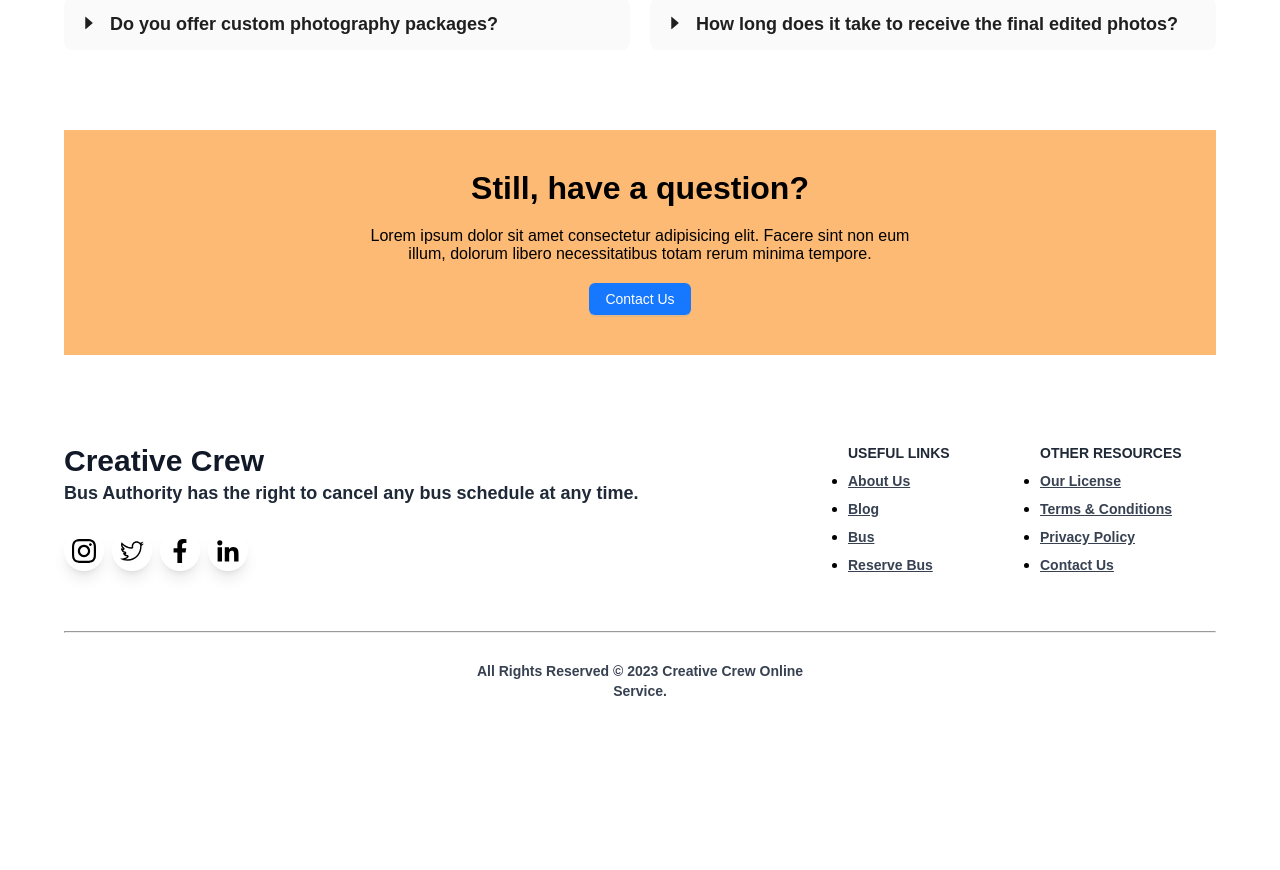
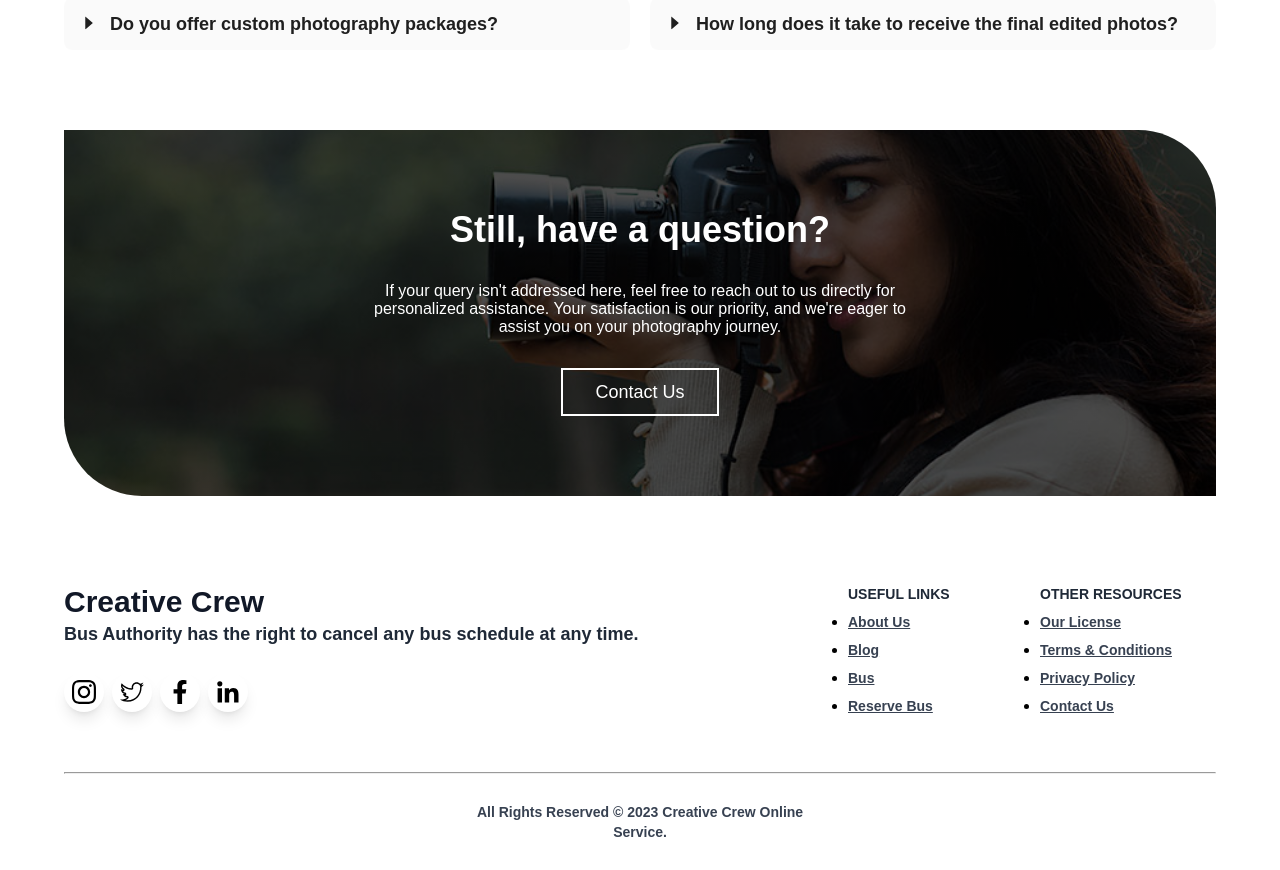
Before and after one commit to Ankan112/creative-crew, a Next.js app: page / in a window 1280 px wide. Shown: the part 4860-5730 px from the top of the page. Before the commit the page ends 5589 px from the top, so only its background shows below. Built offline with nearby package versions, Linux system fonts and the light colour scheme.

Commit message:
contact section aded

```diff
--- a/src/components/ui/Contact.jsx
+++ b/src/components/ui/Contact.jsx
@@ -1,18 +1,29 @@
 import { Button } from "antd";
 import Link from "next/link";
+import MainButton from "../shared/MainButton";
 
 const Contact = () => {
   return (
     <div className="main-container my-14">
-      <div className="text-center bg-orange-300 py-10">
-        <h1>Still, have a question?</h1>
-        <p className="my-5 w-2/4 mx-auto">
-          Lorem ipsum dolor sit amet consectetur adipisicing elit. Facere sint
-          non eum illum, dolorum libero necessitatibus totam rerum minima
-          tempore.
+      <div
+        className="text-center bg-no-repeat bg-cover bg-center rounded-tr-[78px] rounded-bl-[78px] text-white py-20"
+        style={{
+          background:
+            "linear-gradient(0deg, rgba(0, 0, 0, 0.7), rgba(0, 0, 0, 0.7)), url('/contact.jpg')",
+        }}
+      >
+        <h1 className="text-4xl">Still, have a question?</h1>
+        <p className="my-8 w-3/4 md:w-2/4 mx-auto">
+          If your query isn&#39;t addressed here, feel free to reach out to us
+          directly for personalized assistance. Your satisfaction is our
+          priority, and we&#39;re eager to assist you on your photography
+          journey.
         </p>
-        <Button type="primary">Contact Us</Button>
-        <Link href="/contact"></Link>
+        <MainButton
+          name="Contact Us"
+          link="/contact"
+          style="py-2 px-8 text-lg border-white text-white"
+        ></MainButton>
       </div>
     </div>
   );
```
Also changed, not shown: public/contact.jpg (added).
